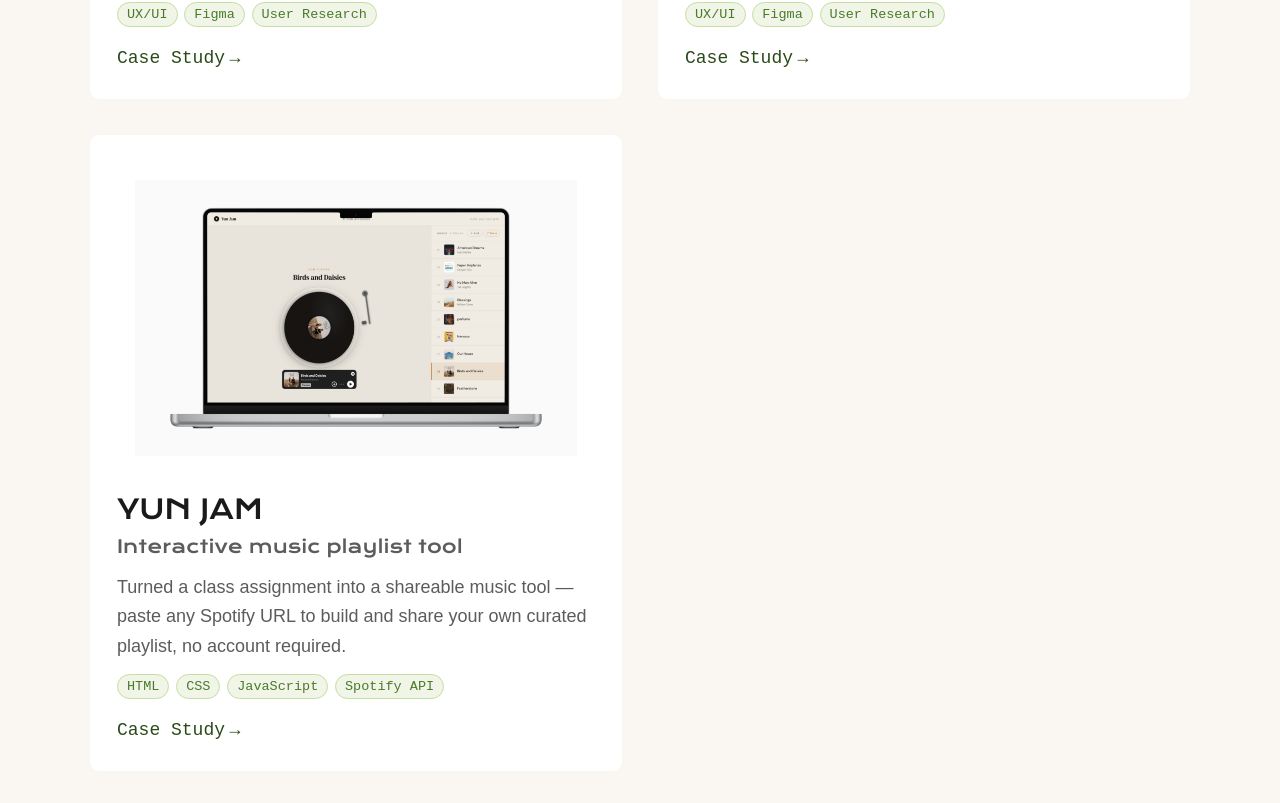
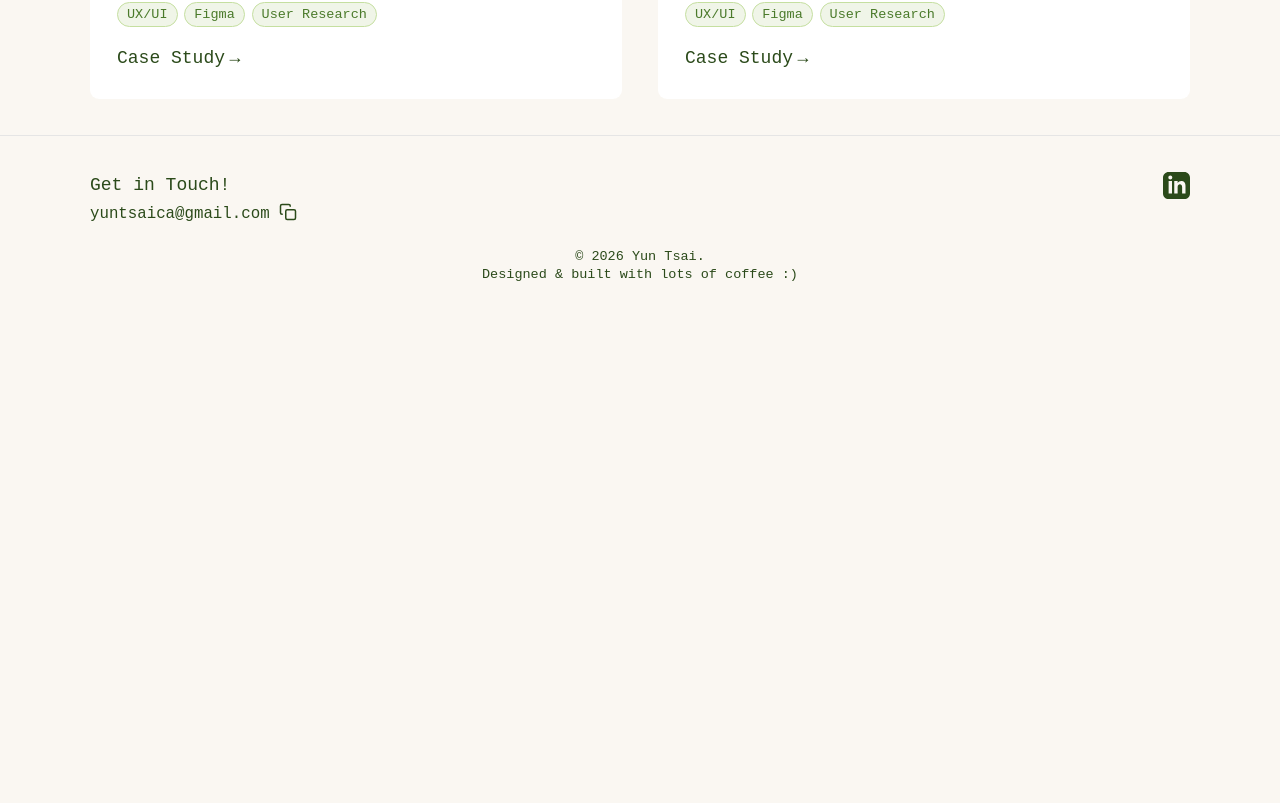
Before and after one commit to wanyuntsai/portfolio, a React (Vite) app: page /work in a window 1280 px wide. Shown: the part 1517-2320 px from the top of the page. After the commit the page ends 1837 px from the top, so only its background shows below. Built offline with nearby package versions, Linux system fonts and the light colour scheme; a web font is replaced by a local one.

Commit message:
Update Work.jsx

```diff
--- a/src/pages/Work.jsx
+++ b/src/pages/Work.jsx
@@ -61,16 +61,16 @@ function Projects() {
             category: "UX/UI Design",
             image: "/images/MindLog/MindLog_mkup.png",
         },
-        {
-            id: "yunjam",
-            title: "YUN JAM",
-            subtitle: t('Interactive music playlist tool', '互動式音樂播放清單工具'),
-            description: t('Turned a class assignment into a shareable music tool — paste any Spotify URL to build and share your own curated playlist, no account required.', '將課堂作業轉化為可分享的音樂工具，貼上任意 Spotify 連結即可建立並分享個人播放清單，無需帳號。'),
-            image: "/images/YunJam/yunjam_mkup.png",
-            tags: ["HTML", "CSS", "JavaScript", "Spotify API"],
-            link: "/work/yunjam",
-            category: "Web Development",
-        },
+        // {
+        //     id: "yunjam",
+        //     title: "YUN JAM",
+        //     subtitle: t('Interactive music playlist tool', '互動式音樂播放清單工具'),
+        //     description: t('Turned a class assignment into a shareable music tool — paste any Spotify URL to build and share your own curated playlist, no account required.', '將課堂作業轉化為可分享的音樂工具，貼上任意 Spotify 連結即可建立並分享個人播放清單，無需帳號。'),
+        //     image: "/images/YunJam/yunjam_mkup.png",
+        //     tags: ["HTML", "CSS", "JavaScript", "Spotify API"],
+        //     link: "/work/yunjam",
+        //     category: "Web Development",
+        // },
     ]
 
     const filteredProjects = activeFilter === "All"
```
